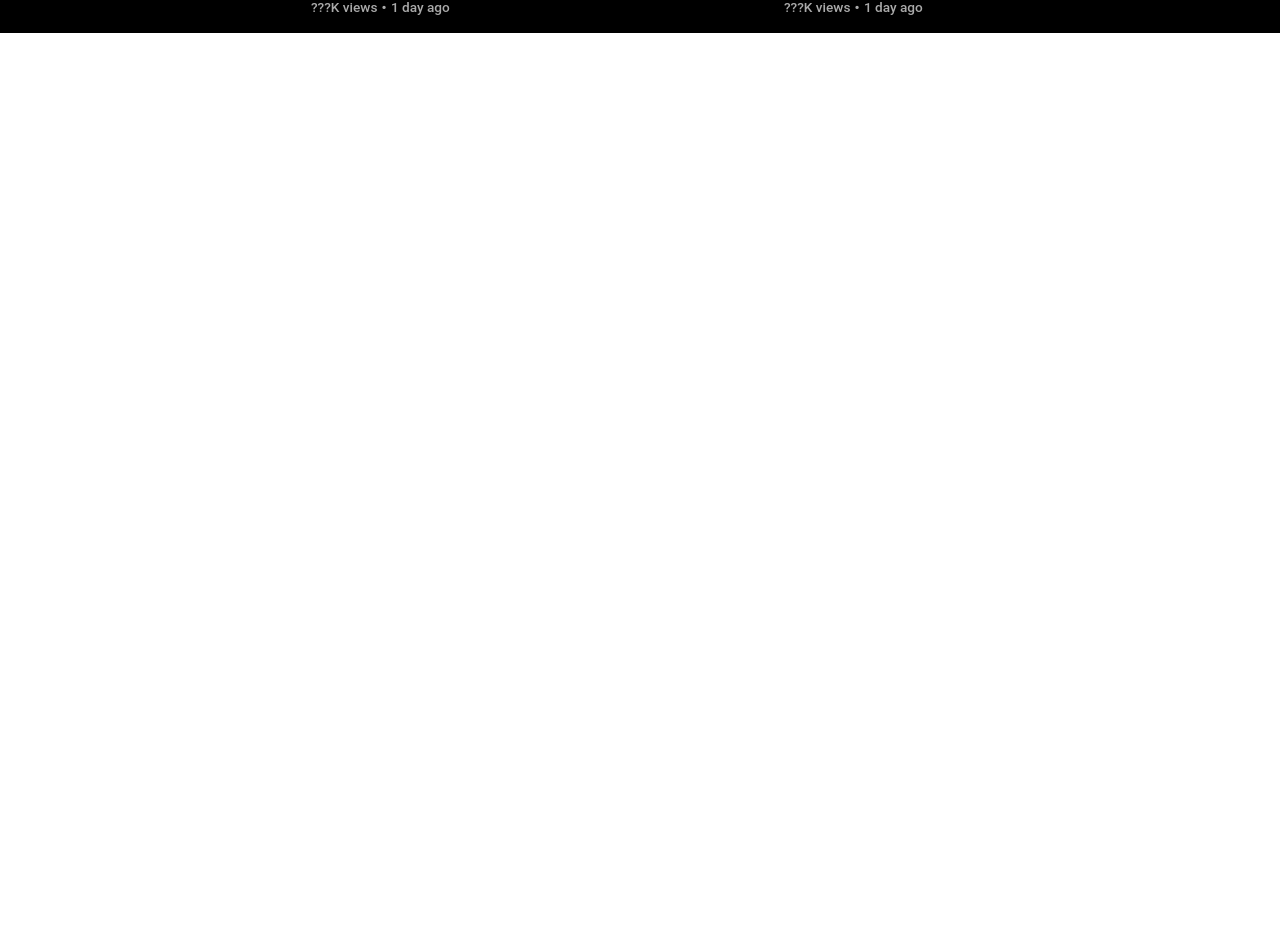
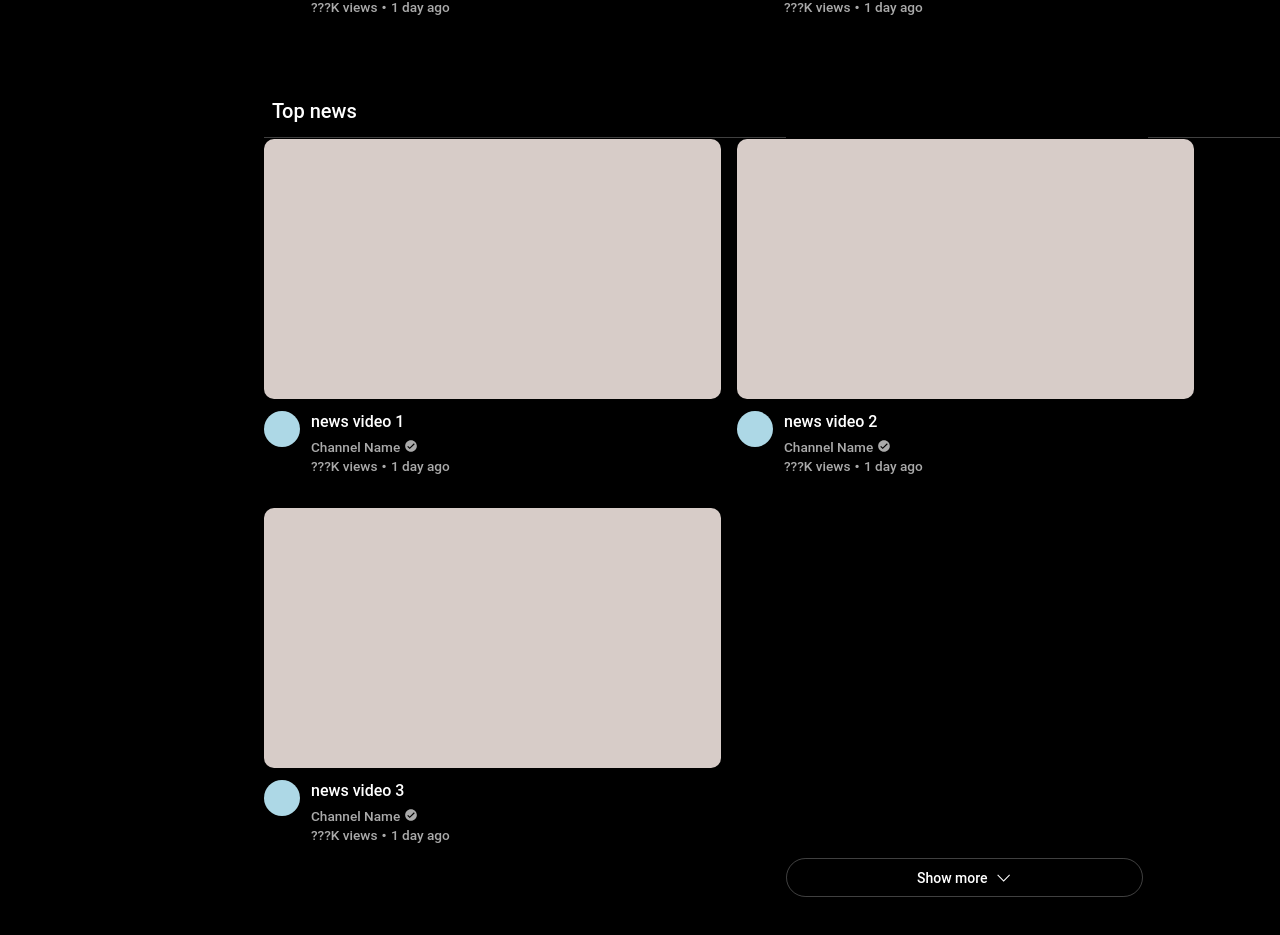
Before and after one commit to Luke7787/Youtube, a React (Create React App) app in the folder my-app/: page / in a window 1280 px wide. Shown: the part 1193-2128 px from the top of the page. Before the commit the page ends 1226 px from the top, so only its background shows below. Built offline with nearby package versions, Linux system fonts and the light colour scheme; the HTML template or start-up script is replaced by a standard one.

Commit message:
worked on the new video section and show more button

```diff
--- a/my-app/src/App.css
+++ b/my-app/src/App.css
@@ -355,6 +355,7 @@ aside {
 }
 
 .TagElement{
+  cursor: pointer;
   padding: 8px 12px;
   color: white;
   font-size: 14px;
@@ -433,3 +434,50 @@ aside {
   vertical-align: middle; /* aligns it nicely with the text */
   /* You can also tweak line-height or font-weight if needed */
 }
+
+.videoSection{
+  font-family: "Roboto","Arial",sans-serif;
+  margin-top: 50px;
+  margin-left: 8px;
+  color: white;
+  font-size: 1.25rem;
+  font-weight: 550;
+  width: 100%;
+}
+
+.videoShowMore{
+  font-size: 14px;
+  font-weight: 525;
+  color: white;
+  margin-bottom: 800px;
+  margin-left: 522px;
+  margin-top: -19px;
+  border: 1px solid rgba(255, 255, 255, 0.25);
+  border-radius: 90px;
+  padding-left: 130px;
+  padding-right: 130px;
+  padding-bottom: 10px;
+}
+
+.videoShowMore:hover{
+  background-color: rgba(255, 255, 255, 0.17);
+}
+
+.showMoreSectionDivider{
+  border-top: 1px solid rgba(255, 255, 255, 0.25);
+  position: absolute;
+  color: white;
+  width: 522px;
+  top: 1330px;
+  overflow: hidden;
+}
+
+.showMoreSectionDivider2{
+  border-top: 1px solid rgba(255, 255, 255, 0.25);
+  position: absolute;
+  color: white;
+  left: 1147.5px;
+  width: 520px;
+  top: 1330px;
+  overflow: hidden;
+}
--- a/my-app/src/App.js
+++ b/my-app/src/App.js
@@ -891,7 +891,10 @@ function App() {
 
       </aside>
 
+      {/* main window section */}
       <main className="MainContent">
+
+        {/* setting up serach container */}
         <div className="SearchContainer">
           <input
             type="text"
@@ -928,6 +931,8 @@ function App() {
               fillRule="evenodd"
             />
           </svg>
+
+          {/* display text when hover on mic icon */}
           <span className="TooltipText">Search with your voice</span>
         </span>
         <button className="CreateButton">
@@ -962,10 +967,15 @@ function App() {
               fillRule="evenodd"
             />
           </svg>
+
+          {/* display text when hover on notifcations icon */}
           <span className="TooltipText2">Notifications</span>
         </span>
+
+        {/* temp profile circle */}
         <div class="Profile"></div>
 
+        {/* video tags */}
         <div className="Tags">
           <div className="TagElement">All</div>
           <div className="TagElement">Coding Time</div>
@@ -985,8 +995,10 @@ function App() {
           <div className="TagElement">Travel</div>
         </div>
 
+        {/* videos layout */}
         <div className="videos">
 
+          {/* first 6 videos */}
           <div className="videoElement">
             <div class="youtubeProfile"></div>
             <div className="videoTitle">video 1</div>
@@ -1118,7 +1130,95 @@ function App() {
             </div>
             <div className="videoStats">???K views <span className="bigDot">·</span> 1 day ago</div>
           </div>
+
+          <div className="videoSection">Top news</div>
+
+          <div className="videoElement">
+            <div class="youtubeProfile"></div>
+            <div className="videoTitle">news video 1</div>
+            <div className="channelSection">
+            <div className="channelName">Channel Name</div>
+            <svg
+              xmlns="http://www.w3.org/2000/svg"
+              fill="currentColor"
+              height="14"
+              viewBox="0 0 24 24"
+              width="14"
+              className="VerifiedIcon"
+            >
+              <path clip-rule="evenodd"
+                d="M12 2C6.5 2 2 6.5 2 12s4.5 10 10 10 10-4.5 10-10S17.5 2 12 2zM9.8 17.3l-4.2-4.1L7 11.8l2.8 2.7L17 7.4l1.4 1.4-8.6 8.5z"
+                fill-rule="evenodd"
+              />
+            </svg>
+            </div>
+            <div className="videoStats">???K views <span className="bigDot">·</span> 1 day ago</div>
+          </div>
+
+          <div className="videoElement">
+            <div class="youtubeProfile"></div>
+            <div className="videoTitle">news video 2</div>
+            <div className="channelSection">
+            <div className="channelName">Channel Name</div>
+            <svg
+              xmlns="http://www.w3.org/2000/svg"
+              fill="currentColor"
+              height="14"
+              viewBox="0 0 24 24"
+              width="14"
+              className="VerifiedIcon"
+            >
+              <path clip-rule="evenodd"
+                d="M12 2C6.5 2 2 6.5 2 12s4.5 10 10 10 10-4.5 10-10S17.5 2 12 2zM9.8 17.3l-4.2-4.1L7 11.8l2.8 2.7L17 7.4l1.4 1.4-8.6 8.5z"
+                fill-rule="evenodd"
+              />
+            </svg>
+            </div>
+            <div className="videoStats">???K views <span className="bigDot">·</span> 1 day ago</div>
+          </div>
+
+          <div className="videoElement">
+            <div class="youtubeProfile"></div>
+            <div className="videoTitle">news video 3</div>
+            <div className="channelSection">
+            <div className="channelName">Channel Name</div>
+            <svg
+              xmlns="http://www.w3.org/2000/svg"
+              fill="currentColor"
+              height="14"
+              viewBox="0 0 24 24"
+              width="14"
+              className="VerifiedIcon"
+            >
+              <path clip-rule="evenodd"
+                d="M12 2C6.5 2 2 6.5 2 12s4.5 10 10 10 10-4.5 10-10S17.5 2 12 2zM9.8 17.3l-4.2-4.1L7 11.8l2.8 2.7L17 7.4l1.4 1.4-8.6 8.5z"
+                fill-rule="evenodd"
+              />
+            </svg>
+            </div>
+            <div className="videoStats">???K views <span className="bigDot">·</span> 1 day ago</div>
+          </div>
+
+          <div className="videoShowMore">Show more
+            <svg
+              xmlns="http://www.w3.org/2000/svg"
+              fill="currentColor"
+              height="24"
+              viewBox="0 0 24 24"
+              width="24"
+            >
+              <path clip-rule="evenodd"
+              d="m22 16.28-6.35 6.35-6.37-6.35.72-.71 5.64 5.65 5.65-5.65z"
+              fill-rule="evenodd"
+              />
+            </svg>
+          </div>
+
+          <div className="showMoreSectionDivider"></div>
+          <div className="showMoreSectionDivider2"></div>
+
         </div>
+
       </main>
 
     </div>
```
